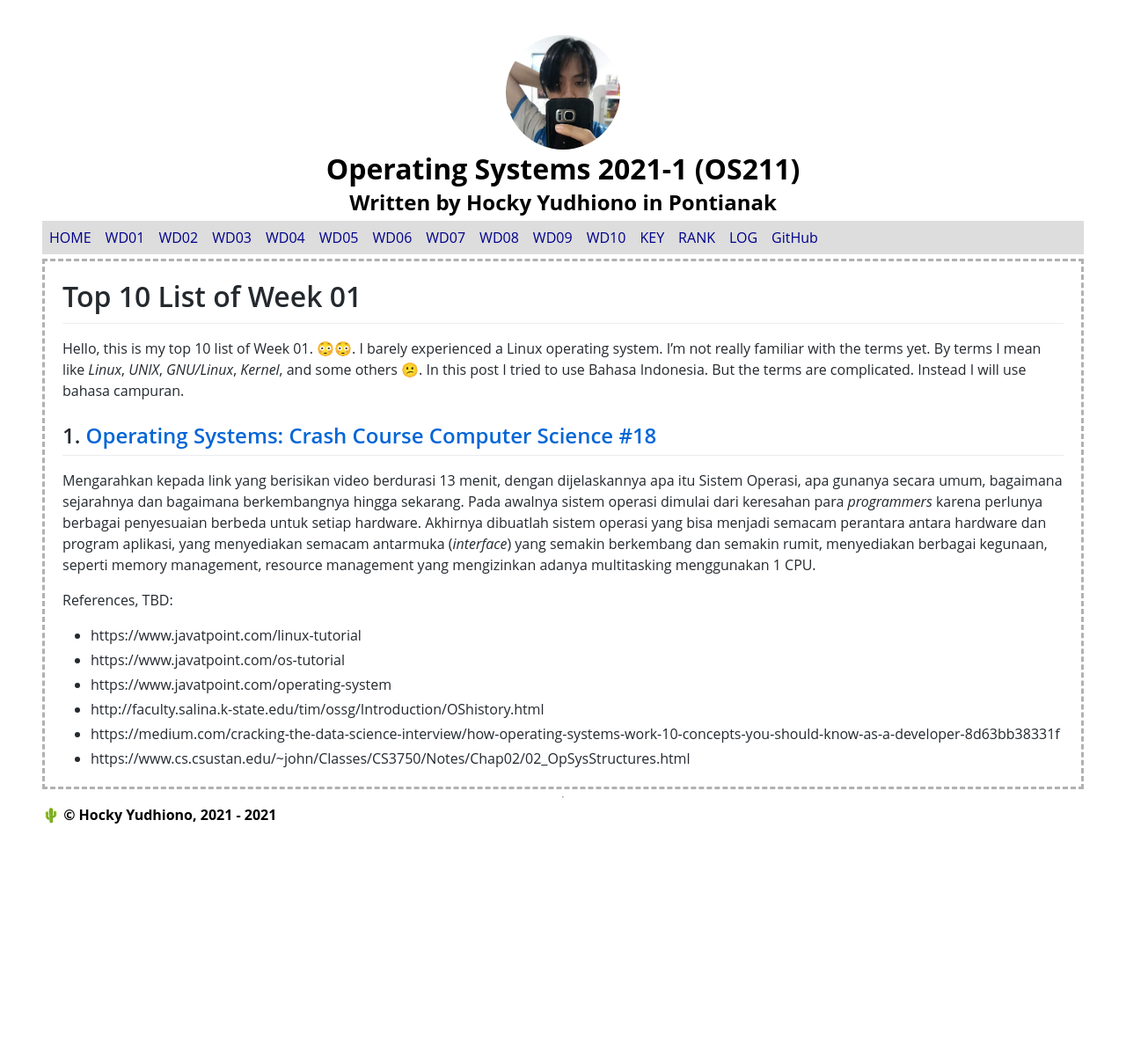
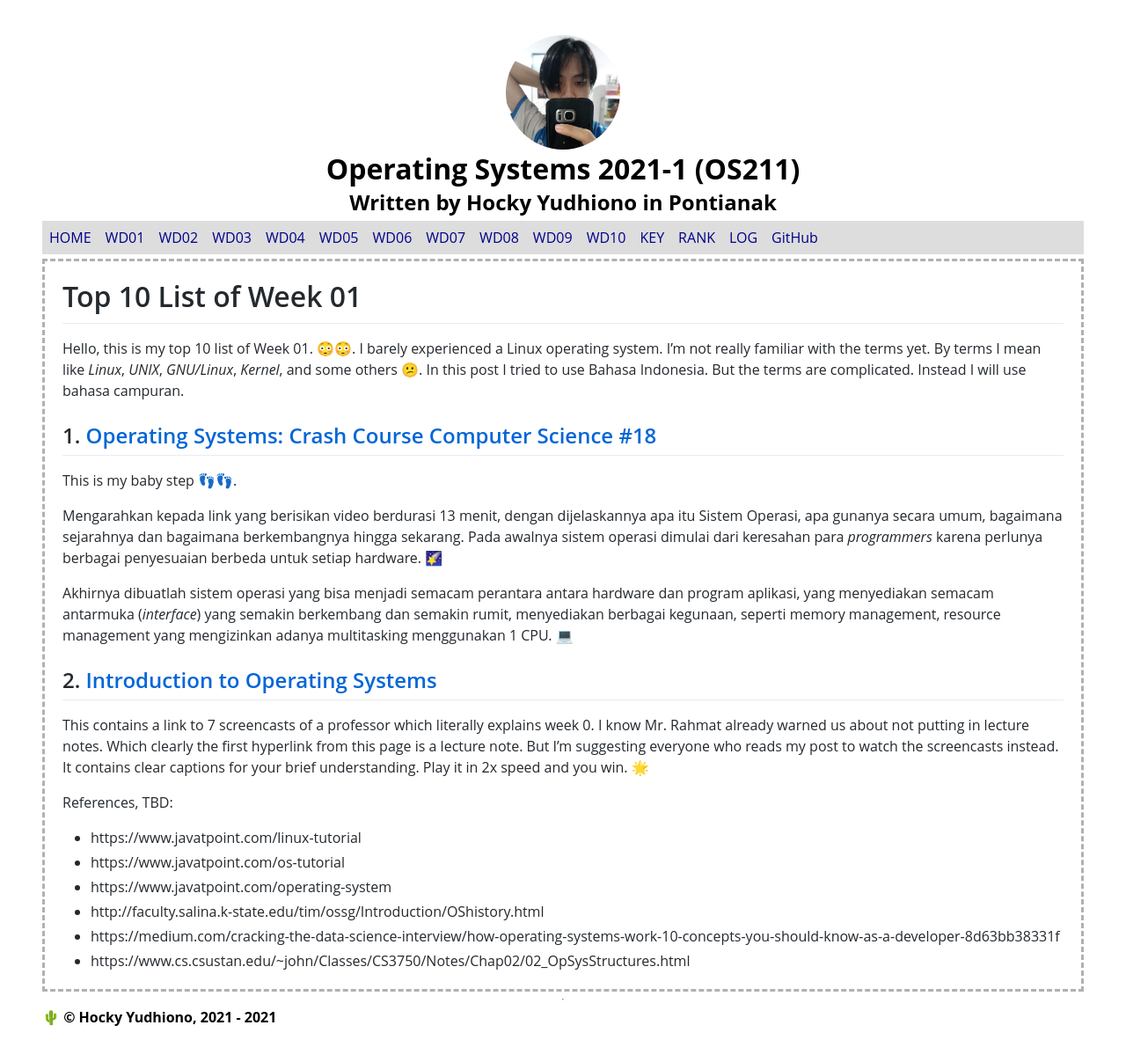
Before and after one commit to Bimabara/os211, a Jekyll site: the page built from wd01.md, in a window 1280 px wide. Shown: the whole page at 88% size. Built offline with Jekyll 4.4.1, drawn with Linux system fonts in a browser that asks for light colours; our own code applies the rules of GitHub Pages for plain Markdown files; before the commit the page ends 977 px from its top, so only the background shows below that.

Commit message:
Add W1 Top 2

```diff
--- a/wd01.md
+++ b/wd01.md
@@ -9,7 +9,15 @@ Hello, this is my top 10 list of Week 01. 😳😳. I barely experienced a Linux
 
 ## 1. [Operating Systems: Crash Course Computer Science #18](https://www.youtube.com/watch?v=26QPDBe-NB8)
 
-Mengarahkan kepada link yang berisikan video berdurasi 13 menit, dengan dijelaskannya apa itu Sistem Operasi, apa gunanya secara umum, bagaimana sejarahnya dan bagaimana berkembangnya hingga sekarang. Pada awalnya sistem operasi dimulai dari keresahan para *programmers* karena perlunya berbagai penyesuaian berbeda untuk setiap hardware. Akhirnya dibuatlah sistem operasi yang bisa menjadi semacam perantara antara hardware dan program aplikasi, yang menyediakan semacam antarmuka (*interface*) yang semakin berkembang dan semakin rumit, menyediakan berbagai kegunaan, seperti memory management, resource management yang mengizinkan adanya multitasking menggunakan 1 CPU.
+This is my baby step 👣👣.
+
+Mengarahkan kepada link yang berisikan video berdurasi 13 menit, dengan dijelaskannya apa itu Sistem Operasi, apa gunanya secara umum, bagaimana sejarahnya dan bagaimana berkembangnya hingga sekarang. Pada awalnya sistem operasi dimulai dari keresahan para *programmers* karena perlunya berbagai penyesuaian berbeda untuk setiap hardware. 🌠
+
+Akhirnya dibuatlah sistem operasi yang bisa menjadi semacam perantara antara hardware dan program aplikasi, yang menyediakan semacam antarmuka (*interface*) yang semakin berkembang dan semakin rumit, menyediakan berbagai kegunaan, seperti memory management, resource management yang mengizinkan adanya multitasking menggunakan 1 CPU. 💻
+
+## 2. [Introduction to Operating Systems](https://www.cs.csustan.edu/~john/Classes/CS3750/Notes/Chap01/)
+
+This contains a link to 7 screencasts of a professor which literally explains week 0. I know Mr. Rahmat already warned us about not putting in lecture notes. Which clearly the first hyperlink from this page is a lecture note. But I'm suggesting everyone who reads my post to watch the screencasts instead. It contains clear captions for your brief understanding. Play it in 2x speed and you win. 🌟
 
 
 
```
